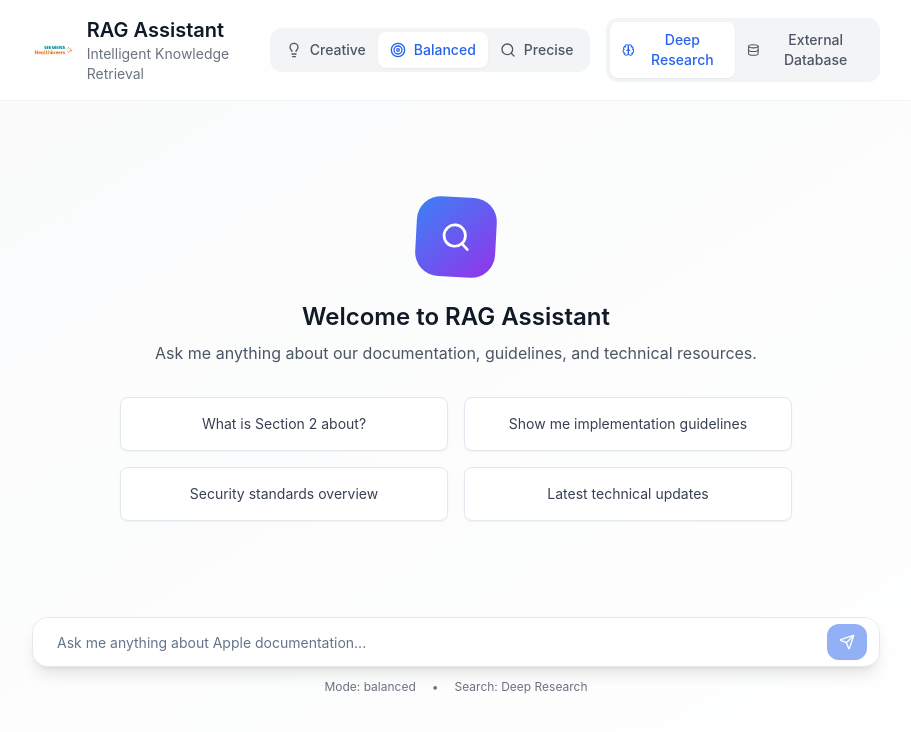
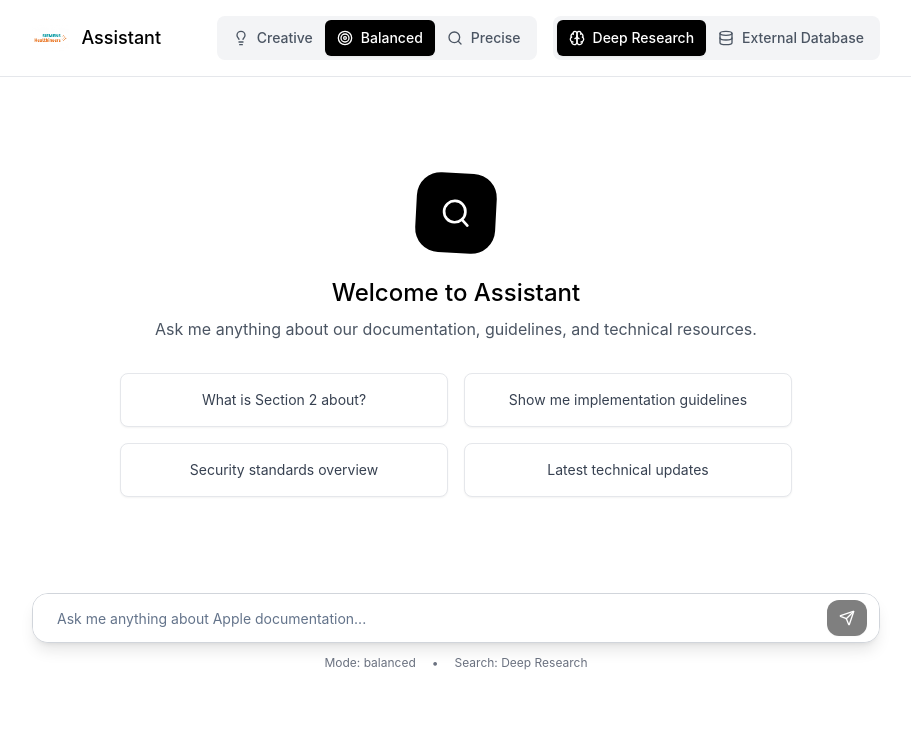
Before and after one commit to yadavmanan/apple-intellect-spark, a React (Vite) app: page / in a window 1280 px wide. Shown: the top 732 px of the page, without its empty margins (184-1095 px from the left). Built offline with nearby package versions, Linux system fonts and the light colour scheme.

Commit message:
Refactor: Apply dark theme and minimal text
- Changed the application's color theme to black, grey, and white.
- Adjusted text styles for a more minimal look.

```diff
--- a/src/pages/Index.tsx
+++ b/src/pages/Index.tsx
@@ -119,36 +119,35 @@ const Index = () => {
   ];
 
   return (
-    <div className="min-h-screen bg-gradient-to-br from-gray-50 to-white">
+    <div className="min-h-screen bg-white">
       {/* Header */}
-      <header className="border-b border-gray-200/50 bg-white/80 backdrop-blur-md sticky top-0 z-50">
+      <header className="border-b border-gray-200 bg-white/95 backdrop-blur-md sticky top-0 z-50">
         <div className="max-w-4xl mx-auto px-6 py-4">
           <div className="flex items-center justify-between">
             <div className="flex items-center space-x-3">
               <img
                 src="/lovable-uploads/8960b70e-ca17-4aae-85a4-23f5e6751b1c.png"
                 alt="Apple"
-                className="h-8 w-auto"
+                className="h-7 w-auto"
               />
               <div>
-                <h1 className="text-xl font-semibold text-gray-900">RAG Assistant</h1>
-                <p className="text-sm text-gray-500">Intelligent Knowledge Retrieval</p>
+                <h1 className="text-lg font-medium text-black">Assistant</h1>
               </div>
             </div>
 
             {/* Controls */}
             <div className="flex items-center space-x-4">
               {/* Conversation Style */}
-              <div className="flex bg-gray-100 rounded-xl p-1">
+              <div className="flex bg-gray-100 rounded-lg p-1">
                 {conversationStyles.map((style) => (
                   <button
                     key={style.id}
                     onClick={() => setConversationStyle(style.id as any)}
                     className={cn(
-                      "flex items-center space-x-2 px-3 py-2 rounded-lg text-sm font-medium transition-all duration-300",
+                      "flex items-center space-x-2 px-3 py-2 rounded-md text-sm font-medium transition-all duration-300",
                       conversationStyle === style.id
-                        ? "bg-white text-blue-600 shadow-sm"
-                        : "text-gray-600 hover:text-gray-900"
+                        ? "bg-black text-white shadow-sm"
+                        : "text-gray-600 hover:text-black"
                     )}
                   >
                     <style.icon size={16} />
@@ -158,16 +157,16 @@ const Index = () => {
               </div>
 
               {/* Search Type */}
-              <div className="flex bg-gray-100 rounded-xl p-1">
+              <div className="flex bg-gray-100 rounded-lg p-1">
                 {searchTypes.map((type) => (
                   <button
                     key={type.id}
                     onClick={() => setSearchType(type.id as any)}
                     className={cn(
-                      "flex items-center space-x-2 px-3 py-2 rounded-lg text-sm font-medium transition-all duration-300",
+                      "flex items-center space-x-2 px-3 py-2 rounded-md text-sm font-medium transition-all duration-300",
                       searchType === type.id
-                        ? "bg-white text-blue-600 shadow-sm"
-                        : "text-gray-600 hover:text-gray-900"
+                        ? "bg-black text-white shadow-sm"
+                        : "text-gray-600 hover:text-black"
                     )}
                   >
                     <type.icon size={16} />
@@ -185,10 +184,10 @@ const Index = () => {
         <div className="space-y-6">
           {messages.length === 0 && (
             <div className="text-center py-16">
-              <div className="w-20 h-20 bg-gradient-to-br from-blue-500 to-purple-600 rounded-3xl mx-auto mb-6 flex items-center justify-center transform rotate-3">
+              <div className="w-20 h-20 bg-black rounded-3xl mx-auto mb-6 flex items-center justify-center transform rotate-3">
                 <Search className="text-white" size={32} />
               </div>
-              <h2 className="text-2xl font-semibold text-gray-900 mb-2">Welcome to RAG Assistant</h2>
+              <h2 className="text-2xl font-medium text-black mb-2">Welcome to Assistant</h2>
               <p className="text-gray-600 mb-8">Ask me anything about our documentation, guidelines, and technical resources.</p>
 
               <div className="grid grid-cols-1 md:grid-cols-2 gap-4 max-w-2xl mx-auto">
@@ -200,7 +199,7 @@ const Index = () => {
                 ].map((suggestion, index) => (
                   <Card
                     key={index}
-                    className="cursor-pointer hover:shadow-md transition-all duration-300 hover:-translate-y-1"
+                    className="cursor-pointer hover:shadow-lg transition-all duration-300 hover:-translate-y-1 border-gray-200"
                     onClick={() => setInputValue(suggestion)}
                   >
                     <CardContent className="p-4">
@@ -224,8 +223,8 @@ const Index = () => {
                 className={cn(
                   "max-w-3xl rounded-2xl px-6 py-4 shadow-sm",
                   message.type === 'user'
-                    ? "bg-blue-600 text-white"
-                    : "bg-white border border-gray-200"
+                    ? "bg-black text-white"
+                    : "bg-gray-50 border border-gray-200"
                 )}
               >
                 <p className="text-sm leading-relaxed">{message.content}</p>
@@ -240,14 +239,14 @@ const Index = () => {
                     {message.sources.map((source) => (
                       <Card
                         key={source.id}
-                        className="border border-gray-200 hover:border-blue-300 transition-all duration-300"
+                        className="border border-gray-200 hover:border-gray-400 transition-all duration-300"
                       >
                         <CardContent className="p-4">
                           <div className="flex items-start justify-between">
                             <div className="flex-1">
                               <div className="flex items-center space-x-2 mb-2">
-                                <h4 className="font-medium text-gray-900 text-sm">{source.title}</h4>
-                                <Badge variant="secondary" className="text-xs">
+                                <h4 className="font-medium text-black text-sm">{source.title}</h4>
+                                <Badge variant="secondary" className="text-xs bg-gray-200 text-gray-700">
                                   {Math.round(source.relevance * 100)}% match
                                 </Badge>
                               </div>
@@ -264,7 +263,7 @@ const Index = () => {
                                   <Button
                                     variant="outline"
                                     size="sm"
-                                    className="text-blue-600 border-blue-200 hover:bg-blue-50"
+                                    className="text-black border-gray-300 hover:bg-gray-100"
                                     onClick={() => window.open(source.url, '_blank')}
                                   >
                                     <ExternalLink size={14} className="mr-2" />
@@ -300,7 +299,7 @@ const Index = () => {
 
           {isLoading && (
             <div className="flex justify-start animate-fade-in">
-              <div className="bg-white border border-gray-200 rounded-2xl px-6 py-4 shadow-sm">
+              <div className="bg-gray-50 border border-gray-200 rounded-2xl px-6 py-4 shadow-sm">
                 <div className="flex items-center space-x-3">
                   <div className="flex space-x-1">
                     <div className="w-2 h-2 bg-gray-400 rounded-full animate-bounce" style={{ animationDelay: '0ms' }}></div>
@@ -319,7 +318,7 @@ const Index = () => {
         {/* Input Form */}
         <div className="sticky bottom-6 mt-8">
           <form onSubmit={handleSubmit} className="relative">
-            <div className="bg-white border border-gray-200 rounded-2xl shadow-lg overflow-hidden backdrop-blur-sm">
+            <div className="bg-white border border-gray-300 rounded-2xl shadow-lg overflow-hidden backdrop-blur-sm">
               <Input
                 value={inputValue}
                 onChange={(e) => setInputValue(e.target.value)}
@@ -330,7 +329,7 @@ const Index = () => {
               <Button
                 type="submit"
                 disabled={!inputValue.trim() || isLoading}
-                className="absolute right-3 top-1/2 transform -translate-y-1/2 bg-blue-600 hover:bg-blue-700 text-white rounded-xl shadow-sm transition-all duration-300 hover:scale-105"
+                className="absolute right-3 top-1/2 transform -translate-y-1/2 bg-black hover:bg-gray-800 text-white rounded-xl shadow-sm transition-all duration-300 hover:scale-105"
                 size="sm"
               >
                 <Send size={16} />
```
